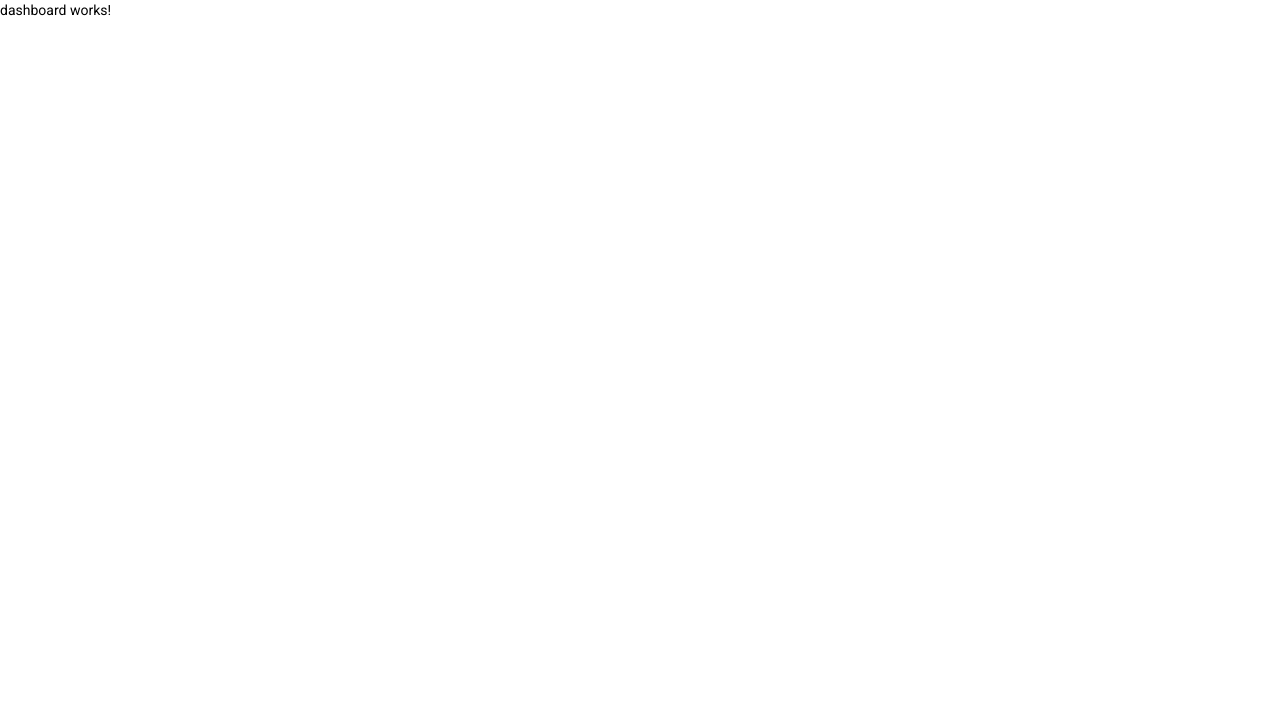
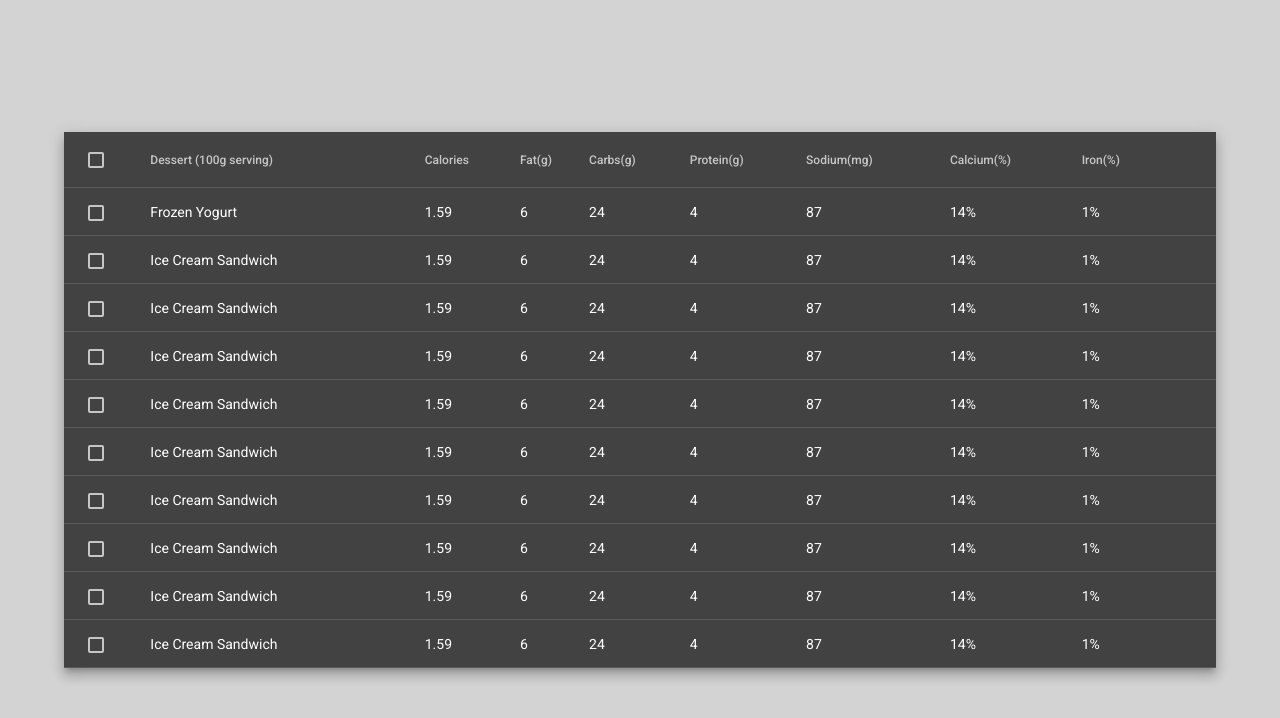
Before and after one commit to alecsvancsa66/FsdProject, an Angular app in the folder fsdProject/: page /dashboard in a window 1280 px wide. Shown: the top 718 px of the page. Built offline with nearby package versions, Linux system fonts and the light colour scheme.

Commit message:
Added dashboard design.

```diff
--- a/fsdProject/src/app/dashboard/dashboard.component.html
+++ b/fsdProject/src/app/dashboard/dashboard.component.html
@@ -1 +1,77 @@
-<p>dashboard works!</p>
+<div class="container">
+  <table mat-table [dataSource]="dataSource" class="mat-elevation-z8">
+
+    <!-- Checkbox Column -->
+    <ng-container matColumnDef="select">
+      <th mat-header-cell *matHeaderCellDef>
+        <mat-checkbox (change)="$event ? masterToggle() : null"
+                      [checked]="selection.hasValue() && isAllSelected()"
+                      [indeterminate]="selection.hasValue() && !isAllSelected()"
+                      [aria-label]="checkboxLabel()"
+                      color="primary">
+        </mat-checkbox>
+      </th>
+      <td mat-cell *matCellDef="let row">
+        <mat-checkbox (click)="$event.stopPropagation()"
+                      (change)="$event ? selection.toggle(row) : null"
+                      [checked]="selection.isSelected(row)"
+                      [aria-label]="checkboxLabel(row)"
+                      color="primary"
+                      >
+        </mat-checkbox>
+      </td>
+    </ng-container>
+
+    <!-- Name Column -->
+    <ng-container matColumnDef="name">
+      <th mat-header-cell *matHeaderCellDef> Dessert (100g serving) </th>
+      <td mat-cell *matCellDef="let element"> {{element.name}} </td>
+    </ng-container>
+
+    <!-- Calories Column -->
+    <ng-container matColumnDef="calories">
+      <th mat-header-cell *matHeaderCellDef> Calories </th>
+      <td mat-cell *matCellDef="let element"> {{element.calories}} </td>
+    </ng-container>
+
+    <!-- Fat Column -->
+    <ng-container matColumnDef="fat">
+      <th mat-header-cell *matHeaderCellDef> Fat(g) </th>
+      <td mat-cell *matCellDef="let element"> {{element.fat}} </td>
+    </ng-container>
+
+    <!-- Carbs Column -->
+    <ng-container matColumnDef="carbs">
+      <th mat-header-cell *matHeaderCellDef> Carbs(g) </th>
+      <td mat-cell *matCellDef="let element"> {{element.carbs}} </td>
+    </ng-container>
+
+    <!-- Protein Column -->
+    <ng-container matColumnDef="protein">
+      <th mat-header-cell *matHeaderCellDef> Protein(g) </th>
+      <td mat-cell *matCellDef="let element"> {{element.protein}} </td>
+    </ng-container>
+
+    <!-- Sodium Column -->
+    <ng-container matColumnDef="sodium">
+      <th mat-header-cell *matHeaderCellDef> Sodium(mg) </th>
+      <td mat-cell *matCellDef="let element"> {{element.sodium}} </td>
+    </ng-container>
+
+    <!-- Calcium Column -->
+    <ng-container matColumnDef="calcium">
+      <th mat-header-cell *matHeaderCellDef> Calcium(%) </th>
+      <td mat-cell *matCellDef="let element"> {{element.calcium}}% </td>
+    </ng-container>
+
+    <!-- Iron Column -->
+    <ng-container matColumnDef="iron">
+      <th mat-header-cell *matHeaderCellDef> Iron(%) </th>
+      <td mat-cell *matCellDef="let element"> {{element.iron}}% </td>
+    </ng-container>
+
+    <tr mat-header-row *matHeaderRowDef="displayedColumns"></tr>
+    <tr mat-row *matRowDef="let row; columns: displayedColumns;">
+    </tr>
+  </table>
+</div>
--- a/fsdProject/src/app/dashboard/dashboard.component.scss
+++ b/fsdProject/src/app/dashboard/dashboard.component.scss
@@ -0,0 +1,16 @@
+table {
+  width: 90%;
+  // background-color: #fff;
+}
+
+.textStyle {
+  color: #000;
+}
+
+.container {
+  height: 100%;
+  background-color: lightgray;
+  display: flex;
+  justify-content: center;
+  align-items: center;
+}
--- a/fsdProject/src/app/dashboard/dashboard.component.ts
+++ b/fsdProject/src/app/dashboard/dashboard.component.ts
@@ -1,4 +1,31 @@
 import { Component, OnInit } from '@angular/core';
+import {MatTableDataSource} from '@angular/material/table';
+import {SelectionModel} from '@angular/cdk/collections';
+
+export interface IDesert {
+  id: string;
+  name: string;
+  calories: number;
+  fat: number;
+  carbs: number;
+  protein: number;
+  sodium: number;
+  calcium: number;
+  iron: number;
+}
+
+const data: IDesert[] = [
+  {id: '0', name: 'Frozen Yogurt', calories: 1.59, fat: 6.0, carbs: 24, protein: 4.0, sodium: 87, calcium: 14, iron: 1},
+  {id: '1', name: 'Ice Cream Sandwich', calories: 1.59, fat: 6.0, carbs: 24, protein: 4.0, sodium: 87, calcium: 14, iron: 1},
+  {id: '2', name: 'Ice Cream Sandwich', calories: 1.59, fat: 6.0, carbs: 24, protein: 4.0, sodium: 87, calcium: 14, iron: 1},
+  {id: '3', name: 'Ice Cream Sandwich', calories: 1.59, fat: 6.0, carbs: 24, protein: 4.0, sodium: 87, calcium: 14, iron: 1},
+  {id: '4', name: 'Ice Cream Sandwich', calories: 1.59, fat: 6.0, carbs: 24, protein: 4.0, sodium: 87, calcium: 14, iron: 1},
+  {id: '5', name: 'Ice Cream Sandwich', calories: 1.59, fat: 6.0, carbs: 24, protein: 4.0, sodium: 87, calcium: 14, iron: 1},
+  {id: '6', name: 'Ice Cream Sandwich', calories: 1.59, fat: 6.0, carbs: 24, protein: 4.0, sodium: 87, calcium: 14, iron: 1},
+  {id: '7', name: 'Ice Cream Sandwich', calories: 1.59, fat: 6.0, carbs: 24, protein: 4.0, sodium: 87, calcium: 14, iron: 1},
+  {id: '8', name: 'Ice Cream Sandwich', calories: 1.59, fat: 6.0, carbs: 24, protein: 4.0, sodium: 87, calcium: 14, iron: 1},
+  {id: '9', name: 'Ice Cream Sandwich', calories: 1.59, fat: 6.0, carbs: 24, protein: 4.0, sodium: 87, calcium: 14, iron: 1},
+];
 
 @Component({
   selector: 'app-dashboard',
@@ -6,10 +33,33 @@ import { Component, OnInit } from '@angular/core';
   styleUrls: ['./dashboard.component.scss']
 })
 export class DashboardComponent implements OnInit {
-
-  constructor() { }
+  displayedColumns: string[] = ['select', 'name', 'calories', 'fat', 'carbs', 'protein', 'sodium', 'calcium', 'iron'];
+  dataSource = new MatTableDataSource<IDesert>(data);
+  selection = new SelectionModel<IDesert>(true, []);
 
   ngOnInit(): void {
   }
 
+  /** Whether the number of selected elements matches the total number of rows. */
+  isAllSelected() {
+    const numSelected = this.selection.selected.length;
+    const numRows = this.dataSource.data.length;
+    return numSelected === numRows;
+  }
+
+  /** Selects all rows if they are not all selected; otherwise clear selection. */
+  masterToggle() {
+    this.isAllSelected() ?
+        this.selection.clear() :
+        this.dataSource.data.forEach(row => this.selection.select(row));
+  }
+
+  /** The label for the checkbox on the passed row */
+  checkboxLabel(row?: IDesert): string {
+    if (!row) {
+      return `${this.isAllSelected() ? 'select' : 'deselect'} all`;
+    }
+    return `${this.selection.isSelected(row) ? 'deselect' : 'select'} row ${row.id + 1}`;
+  }
+
 }
```
Also changed, not shown: fsdProject/src/app/app.module.ts (+11 -9 lines).
